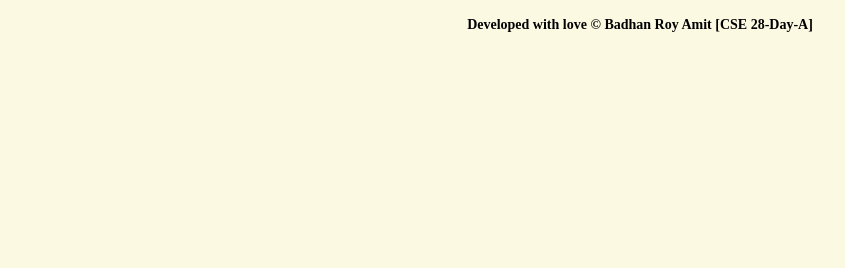
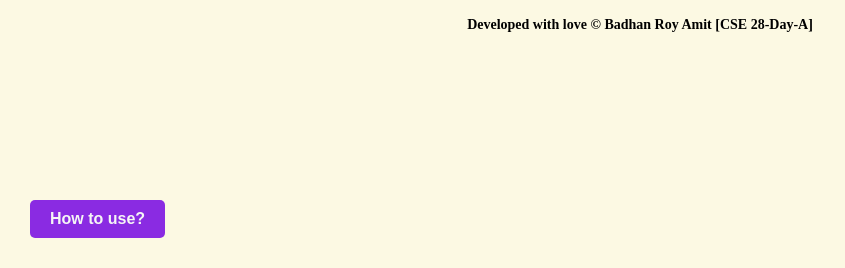
Before and after one commit to badhanamitroy/PCIU_ExamQuestion_bank, a PHP site: page / in a window 1280 px wide. Shown: the part 532-800 px from the top of the page, without its empty margins (0-845 px from the left). Run offline with PHP 8.4, Linux system fonts and the light colour scheme.

Commit message:
Update index.php

```diff
--- a/PCIU_QUESTION_BANK/index.php
+++ b/PCIU_QUESTION_BANK/index.php
@@ -98,6 +98,26 @@
             </a>
         </div>
     </div>
+
+    <a href="https://www.youtube.com/watch?v=v3lrB8y6nvc" target="_blank" style="text-decoration: none;">
+    <button style="
+        position:fixed;
+        bottom: 20px;
+        left: 20px;
+        background-color: blueviolet;
+        color: whitesmoke;
+        border: none;
+        padding: 10px 20px;
+        font-size: 16px;
+        border-radius: 5px;
+        cursor: pointer;
+        transition: background-color 0.3s ease;
+    ">
+        How to use?
+    </button>
+</a>
+
+
     <footer>
         <h4>Developed with love © <a href="https://www.facebook.com/BadhanAmitRoy.25/" target="_blank">Badhan Roy Amit</a> [CSE 28-Day-A]</h4>
     </footer>
```
